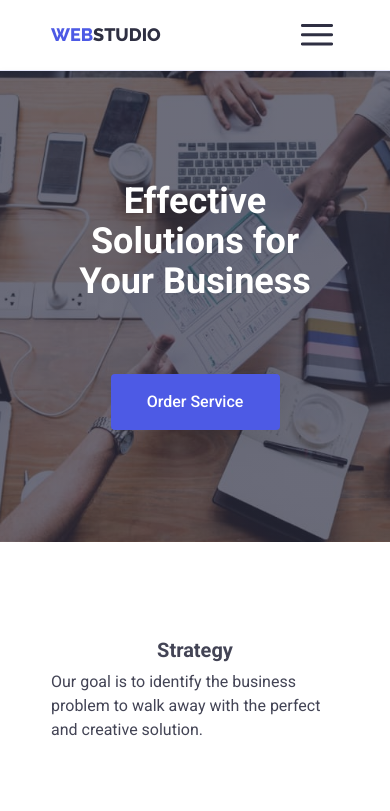
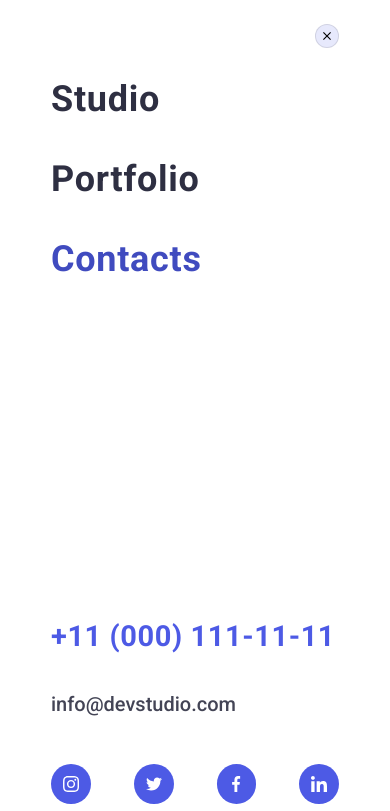
Before and after one commit to KVolodymyr88/goit-markup-hw-07, a plain HTML site: page index.html in a window 390 px wide. Both pictures are taken after a click on the button 317 px from the left and 35 px from the top of the page. Shown: the top 811 px of the page. Drawn offline with nearby package versions, Linux system fonts and the light colour scheme.

Commit message:
мобільне меню

```diff
--- a/css/desktop.css
+++ b/css/desktop.css
@@ -3,7 +3,7 @@
         width: 1158px;
     }
     .header::after{
-        max-width: 1440px;
+        width: 1440px;
     }
     .mail-padding {
         margin-bottom: 0px;
@@ -28,6 +28,8 @@
         align-items: center;
         margin-bottom: 0px;
     }
+
+
     .modal-close:hover,
     .modal-close:focus {
         background-color: var(--accent-color);
--- a/css/mobile.css
+++ b/css/mobile.css
@@ -1,4 +1,17 @@
 @media screen and (min-width: 480px) {
+    .mob-menu > .container {
+            width: 428px;
+            padding-left: 0;
+            padding-right: 0;
+
+        }
+    .mob-menu-tel {
+        font-size: 36px;
+    }
+        .mob-soc-list {
+            display: flex;
+            gap: 56px;
+        }
     .header > .container{
         width: 428px;
     }
--- a/css/style.css
+++ b/css/style.css
@@ -99,9 +99,19 @@ a {
     border: none;
 
 }
+.mob-menu.is-hidden {
+    opacity: 0;
+    visibility: hidden;
+    pointer-events: none;
+}
+
+.mob-menu.is-hidden .modal {
+    transform: translate(-50%, -50%) scale(0);
+}
 .menu-hamburger{
 stroke: #2E2F42;
 }
+
 
 
 .header-navigation{
@@ -135,6 +145,101 @@ stroke: #2E2F42;
 .address{
     display: none;
 }
+
+.mob-menu{
+    position: fixed;
+    top: 0;
+    z-index: 1;
+    width: 100%;
+    height: 100%;
+    padding-top: 24px;
+    padding-bottom: 40px;
+    /* padding-left: 40px; */
+    /* padding-right: 35px; */
+    background-color: #fff;
+        box-shadow: 0px 2px 1px rgba(46, 47, 66, 0.08), 0px 1px 1px rgba(46, 47, 66, 0.16), 0px 1px 6px rgba(46, 47, 66, 0.08);
+    transition: 250ms cubic-bezier(0.4, 0, 0.2, 1);
+}
+.mob-menu > .container {
+    height: 100%;
+    display: flex;
+    flex-direction: column;
+    justify-content: space-between;
+    overflow-y: auto;
+    /* background-color: #fff;
+    padding-left: 0;
+    padding-right: 0; */
+
+}
+.menu-close {
+    display: flex;
+    justify-content: center;
+        align-items: center;
+    margin-left: auto;
+    margin-bottom: 32px;
+
+    top: 24px;
+    right: 24px;
+    width: 24px;
+    height: 24px;
+    border: 1px solid rgba(0, 0, 0, 0.1);
+    padding: 0;
+    background: #E7E9FC;
+    border-radius: 50%;
+    transition-property: background-color, fill;
+}
+.mob-menu-list{
+
+}
+.mob-menu-item:not(:last-child){
+    margin-bottom: 40px;
+}
+.mob-menu-link{
+    font-weight: 700;
+        font-size: 36px;
+        line-height: 1.11;
+        letter-spacing: 0.02em;
+        text-transform: capitalize;
+        color: #2E2F42;
+
+}
+.current-menu{
+    color: var(--accent-color)
+}
+.mob-menu-nav{
+    margin-bottom: 48px;
+
+}
+.mob-nav-list:not(:last-child) {
+    margin-bottom: 40px;
+}
+
+.mob-menu-tel{
+    font-weight: 700;
+        font-size: 29px;
+        line-height: 1.11;
+        letter-spacing: 0.02em;
+        text-transform: capitalize;
+        color: var(--background-soc)
+
+}
+.mob-menu-mail{
+    font-weight: 500;
+        font-size: 20px;
+        line-height: 1.2;
+        color: #434455;
+
+}
+.mob-soc-list{
+    display: flex;
+    gap: 43px;
+}
+
+
+
+
+
+
 .hero{
     background: var(--primary-text-color);
     padding-top: 112px;
--- a/index.html
+++ b/index.html
@@ -33,17 +33,78 @@
                 </nav>
                 <address class="address">
                     <ul class="auth-nav list">
-                        <li class="mail-padding"><a href="mailto:info@devstudio.com" class="link">info@devstudio.com</a></li>
+                        <li class="mail-padding"><a href="mailto:info@devstudio.com" class="link">info@devstudio.com</a>
+                        </li>
                         <li><a href="tel:+110001111111" class="link">+11 (000) 111-11-11</a></li>
                     </ul>
                 </address>
-                <button type="button" class="menu-open">
-                    <svg class="menu-hamburger" width= "32px" height="22px">
+                <button class="menu-open" data-menu-open type="button">
+                    <svg class="menu-hamburger" width="32px" height="22px">
                         <use href="./images/icons.svg#icon-charm_menu-hamburger"></use>
                     </svg>
                 </button>
             </div>
         </div>
+        <!-- !!!!!!!!!!!!!!!!!!!!!!!!!!!!!!!!!!!!!!!!!!!!!! -->
+        <div class="mob-menu is-hidden" data-menu>
+            <div class="container">
+                <div>
+                    <button class="menu-close" data-menu-close type="button">
+                        <svg class="modal-close-icon" width="8" height="8">
+                            <use href="./images/icons.svg#icon-vector"></use>
+                        </svg>
+                    </button>
+                    <ul class="mob-menu-list list">
+                        <li class="mob-menu-item">
+                            <a class="mob-menu-link link" href="./index.html">Studio</a>
+                        </li>
+                        <li class="mob-menu-item">
+                            <a class="mob-menu-link link" href="./portfolio.htm">Portfolio</a>
+                        </li>
+                        <li class="mob-menu-item">
+                            <a class="mob-menu-link current-menu link" href="">Contacts</a>
+                        </li>
+                    </ul>
+                </div>
+                <div>
+                    <ul class="mob-menu-nav list">
+                        <li class="mob-nav-list">
+                            <a class="mob-menu-tel link" href="tel:+110001111111">+11 (000) 111-11-11</a>
+                        </li>
+                        <li class="mob-nav-list">
+                            <a class="mob-menu-mail link" href="mailto:info@devstudio.com">info@devstudio.com</a>
+                        </li>
+                    </ul>
+                    <ul class="mob-soc-list list">
+                        <li class="soc-item">
+                            <a class="soc-link link" href="">
+                                <svg class="soc-link-icon" width="16" height="16">
+                                    <use href="./images/icons.svg#icon-social_instagram"></use>
+                                </svg></a>
+                        </li>
+                        <li class="soc-item">
+                            <a class="soc-link link" href="">
+                                <svg class="soc-link-icon" width="16" height="16">
+                                    <use href="./images/icons.svg#icon-social_twitter"></use>
+                                </svg></a>
+                        </li>
+                        <li class="soc-item">
+                            <a class="soc-link link" href="">
+                                <svg class="soc-link-icon" width="16" height="16">
+                                    <use href="./images/icons.svg#icon-social_facebook"></use>
+                                </svg></a>
+                        </li>
+                        <li class="soc-item">
+                            <a class="soc-link link" href="">
+                                <svg class="soc-link-icon" width="16" height="16">
+                                    <use href="./images/icons.svg#icon-social_linkedin"></use>
+                                </svg></a>
+                        </li>
+                    </ul>
+                </div>
+            </div>
+        </div>
+        <!-- !!!!!!!!!!!!!!!!!!!!!!!!!!!!!!!!!!!!!!!!!!!!!!!!!!!!! -->
     </header>
     <main>
         <section class="hero ">
@@ -407,6 +468,7 @@
         </div>
     </div>
     <script src="./js/modal.js"></script>
+    <script src="./js/mobile-menu.js"></script>
 </body>
 
 </html>
--- /dev/null
+++ b/js/mobile-menu.js
@@ -0,0 +1,14 @@
+(() => {
+  const refs = {
+    openMenuBtn: document.querySelector("[data-menu-open]"),
+    closeMenuBtn: document.querySelector("[data-menu-close]"),
+    menu: document.querySelector("[data-menu]"),
+  };
+
+  refs.openMenuBtn.addEventListener("click", toggleMenu);
+  refs.closeMenuBtn.addEventListener("click", toggleMenu);
+
+  function toggleMenu() {
+    refs.menu.classList.toggle("is-hidden");
+  }
+})();
```
Also changed, not shown: js/modal.js (line endings or trailing spaces).
